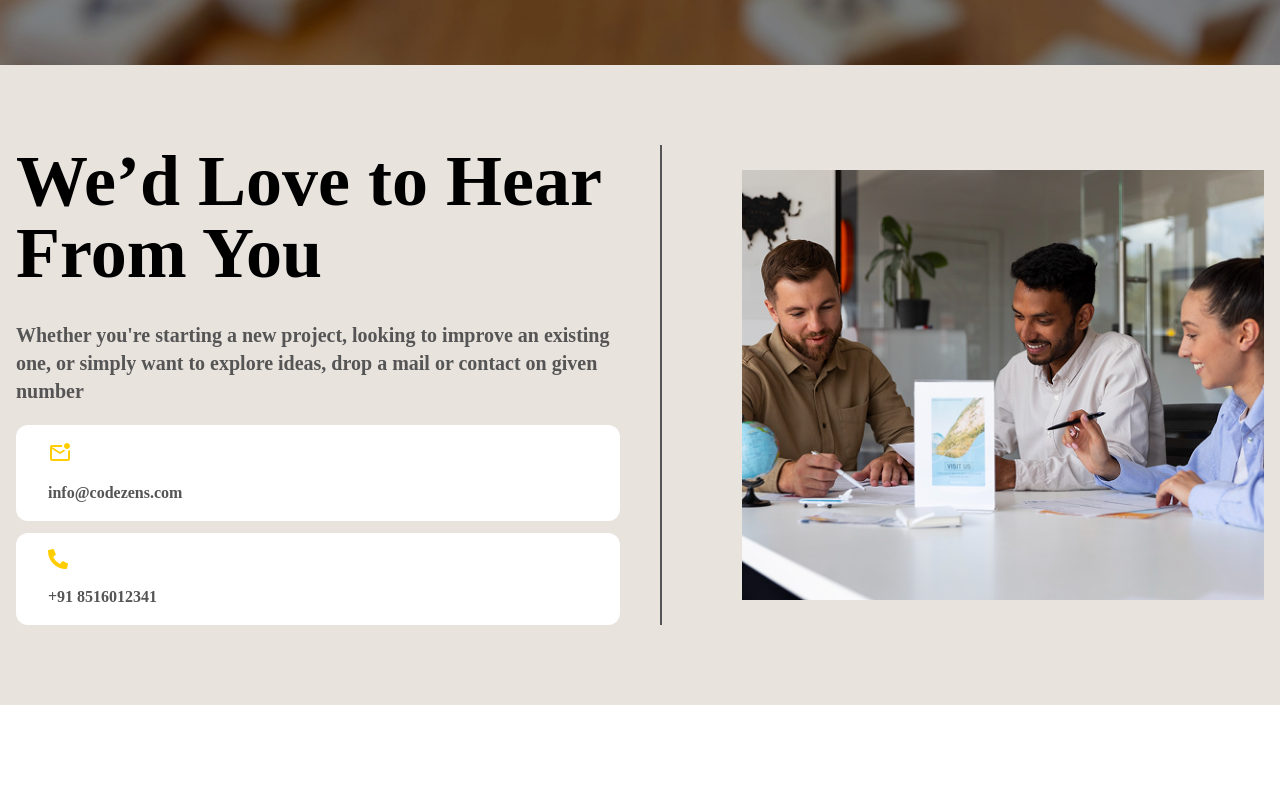
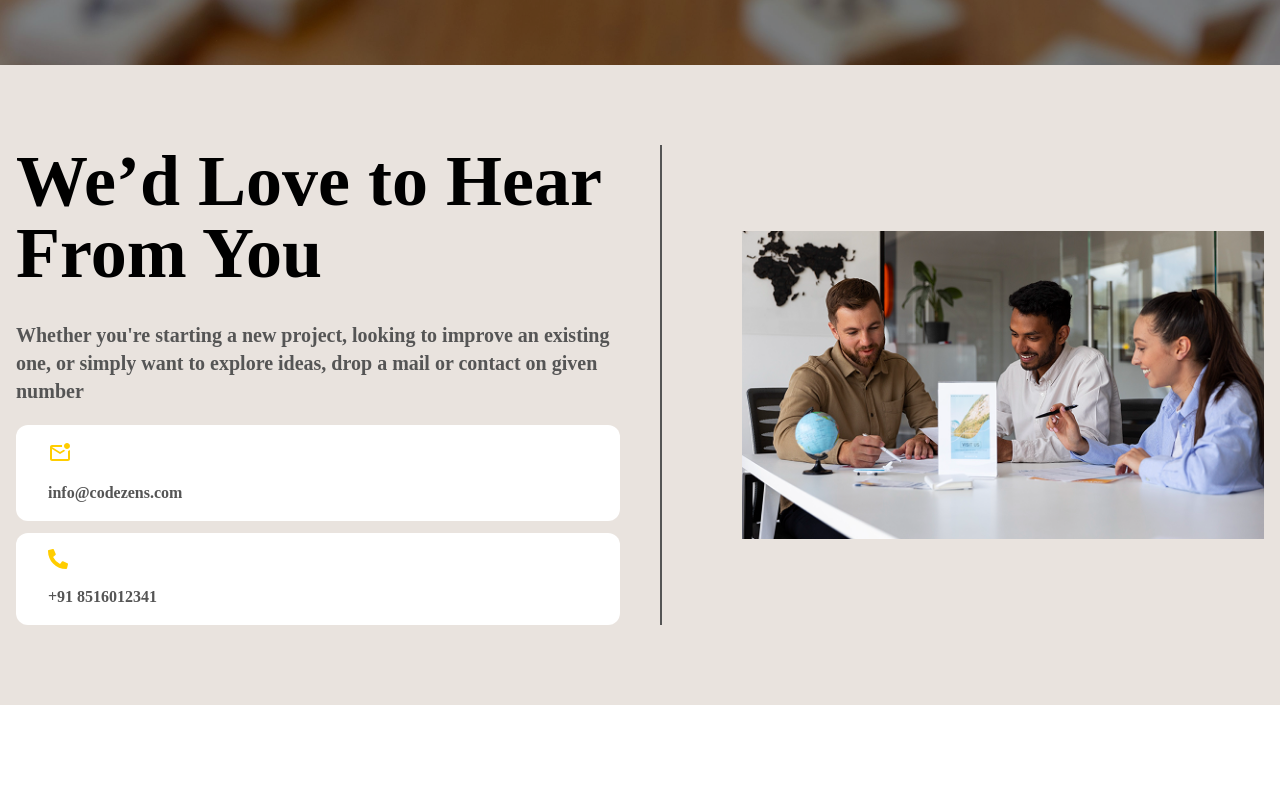
Before and after one commit to sagarverma2004/Codezens, a React (Vite) app: page /contact in a window 1280 px wide. Shown: the part 663-1455 px from the top of the page. Built offline with nearby package versions, Linux system fonts and the light colour scheme.

Commit message:
fix about image path

```diff
--- a/src/Components/About/AbHero.jsx
+++ b/src/Components/About/AbHero.jsx
@@ -1,5 +1,5 @@
-import Aboutline from "../About/Img/Aboutline.png";
-import abouthero from "../About/Img/abouthero.png";
+import Aboutline from "../About/img/Aboutline.png"
+import abouthero from "../About/img/abouthero.png";
 import { motion } from "framer-motion";
 
 function AbHero() {
--- a/src/Components/About/Aboutcodezens.jsx
+++ b/src/Components/About/Aboutcodezens.jsx
@@ -1,4 +1,4 @@
-import Abgroup from "../About/Img/Abgroup.png"
+import Abgroup from "../About/img/Abgroup.png"
 import { motion } from "framer-motion"
 
 function Aboutcodezens() {
--- a/src/Components/Contact/Lovehear.jsx
+++ b/src/Components/Contact/Lovehear.jsx
@@ -1,4 +1,4 @@
-import lovehear from "../Contact/img/lovehear.png"
+import hearimg from "../Contact/img/hearimg.png"
 import { motion } from "framer-motion"
 import { MdOutlineMarkEmailUnread } from "react-icons/md";
 import { FaPhoneAlt } from "react-icons/fa";
@@ -63,7 +63,7 @@ function LoveHear() {
                                     whileInView={{ opacity: 1, y: 0, scale: 1 }}
                                     transition={{ duration: 0.5, delay: 0.2 }}
                                     viewport={{ once: true, amount: 0.2 }}
-                                    src={lovehear}
+                                    src={hearimg}
                                     alt=""
                                     className=""
                                 />
--- a/src/Pages/Contact.jsx
+++ b/src/Pages/Contact.jsx
@@ -2,8 +2,8 @@ import Conhero from "../Components/Contact/Conhero"
 import Conready from "../Components/Contact/Conready"
 import Form from "../Components/Contact/Form"
 import Frequ from "../Components/Contact/Frequ"
+import Map from "../Components/Contact/Map"
 import LoveHear from "../Components/Contact/LoveHear"
-import Map from "../Components/Contact/Map"
 
 
 
```
Also changed, not shown: src/Components/About/Abdropdown.jsx (+4 -4 lines), src/Components/Contact/img/hearimg.png (added), src/Components/Contact/img/lovehear.png (deleted).
